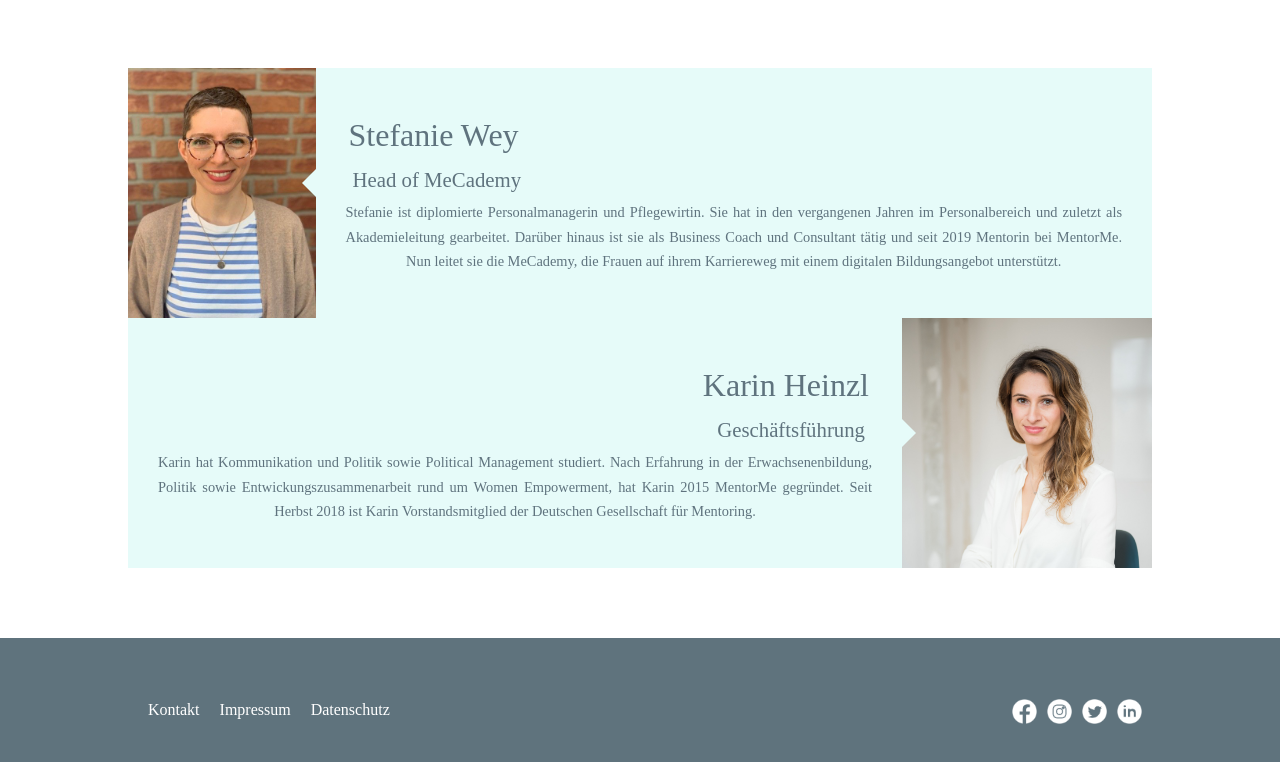
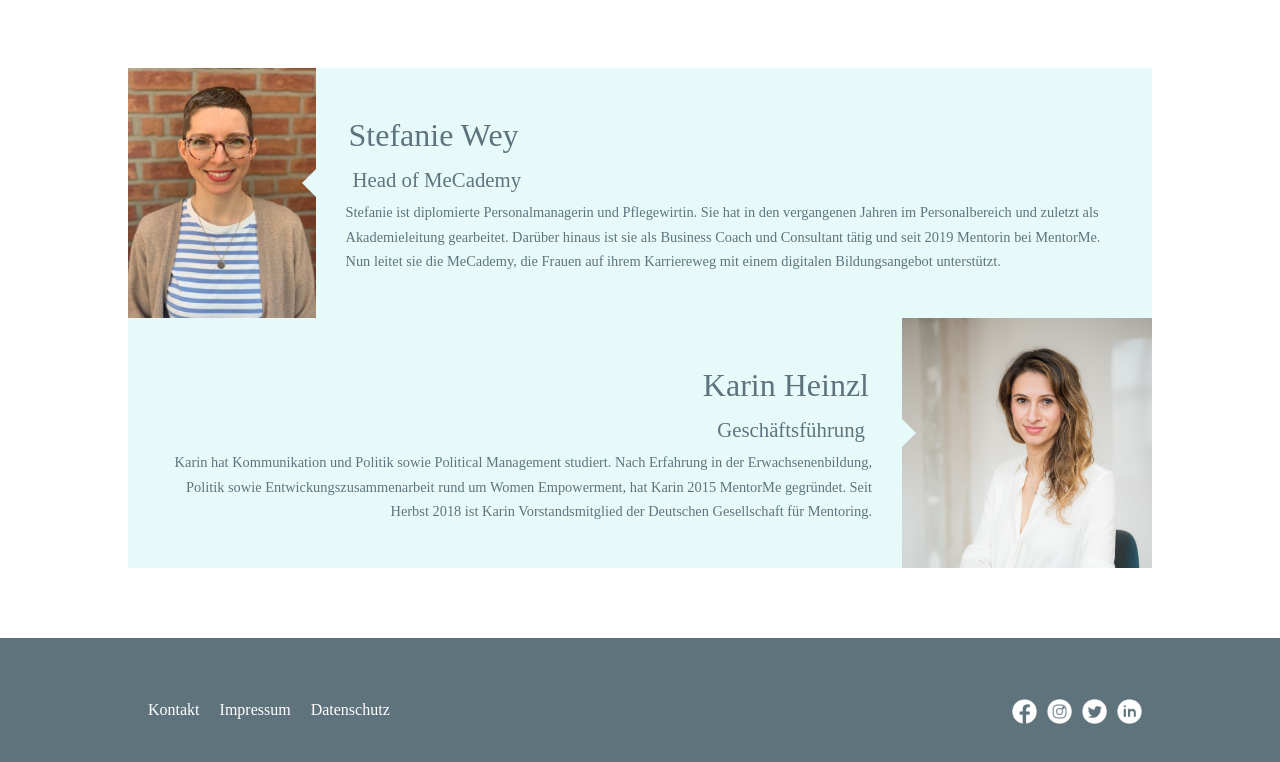
Before and after one commit to carlosaore/Me_Cademy, a React (Create React App) app: page /About in a window 1280 px wide. Shown: the part 1190-1952 px from the top of the page. Built offline with nearby package versions, Linux system fonts and the light colour scheme; a web font is replaced by a local one.

Commit message:
small fix

```diff
--- a/src/components/atoms/StyledTeamCompForm.js
+++ b/src/components/atoms/StyledTeamCompForm.js
@@ -25,12 +25,15 @@ margin-bottom: 50px;
     position: relative;
     height: 250px;
     background-color: ${props => props.theme.colors.meCademyLightTeal};
-    text-align: center;
     flex-direction: column;
     justify-content: center;
     padding: 0 30px 0 30px;
     color : ${props => props.theme.colors.meCademyTextGrey}
     }
+
+.text3 {
+    text-align : right;
+}
 
 .text2:after {
     position: absolute;
--- a/src/components/molecules/AboutTeam.js
+++ b/src/components/molecules/AboutTeam.js
@@ -19,7 +19,7 @@ const AboutTeam = () => {
                     <div className="text2">
                         <H1>Stefanie Wey</H1>
                         <H3>Head of MeCademy</H3>
-                        <P last justify lastCenter hyphensAuto>
+                        <P last hyphensAuto>
                             Stefanie ist diplomierte Personalmanagerin und Pflegewirtin. Sie hat in den vergangenen Jahren im Personalbereich und zuletzt als Akademieleitung gearbeitet. Darüber hinaus ist sie als Business Coach und Consultant tätig und seit 2019 Mentorin bei MentorMe. Nun leitet sie die MeCademy, die Frauen auf ihrem Karriereweg mit einem digitalen Bildungsangebot unterstützt.
                         </P>
                     </div>
@@ -33,7 +33,7 @@ const AboutTeam = () => {
                     <div className="text3">
                         <H1>Karin Heinzl</H1>
                         <H3>Geschäftsführung</H3>
-                        <P last justify lastCenter hyphensAuto>
+                        <P last hyphensAuto>
                             Karin hat Kommunikation und Politik sowie Political Management studiert. Nach Erfahrung in der Erwachsenenbildung, Politik sowie Entwickungszusammenarbeit rund um Women Empowerment, hat Karin 2015 MentorMe gegründet. Seit Herbst 2018 ist Karin Vorstandsmitglied der Deutschen Gesellschaft für Mentoring.
                         </P>
                     </div>
--- a/src/data/textData.js
+++ b/src/data/textData.js
@@ -230,20 +230,10 @@ export const textData = {
     homeHeroImg : "images/Team-MentorMe-Website.jpg",
     HomeQuote : "Mit der MeCademy bieten wir arbeitslosen Akademikerinnen Zugang zu einem Bewerbungsprogramm, bestehend aus Einzelcoaching, moderierte Gruppen und Bewerbungs-Know-How, welches Ihnen hilft sich auf dem Arbeitsmarkt erfolgreich zu positionieren",
 
-    // delete if images work
-    aboutHeroImg: "images/mentorinnen-erfahrung-website-header.jpg",
-    programmHeroImg : "images/HeaderBild-MentoringTools-1.jpg",
-    coachesHeroImg : "images/frau-vor-fuchsia-sofa.jpg",
-    registrationHeroImg : "/images/picBoxAboveTypeform.png",
-
-    // Hero Images version Feb25
     aboutHeroImg: "/images/picBoxAboveTypeform.png",
     programmHeroImg : "images/frau-vor-fuchsia-sofa.jpg",
     coachesHeroImg : "images/mentorinnen-erfahrung-website-header.jpg",
     registrationHeroImg : "images/HeaderBild-MentoringTools-1.jpg",
-
-
-
 
     registrationQuote : "Sichere dir jetzt deinen Platz bei der MeCademy!",
     picBoxAboveTypeform : "/images/picBoxAboveTypeform.png",
```
Also changed, not shown: 1 other file (tests, documents, lock files or other folders).
